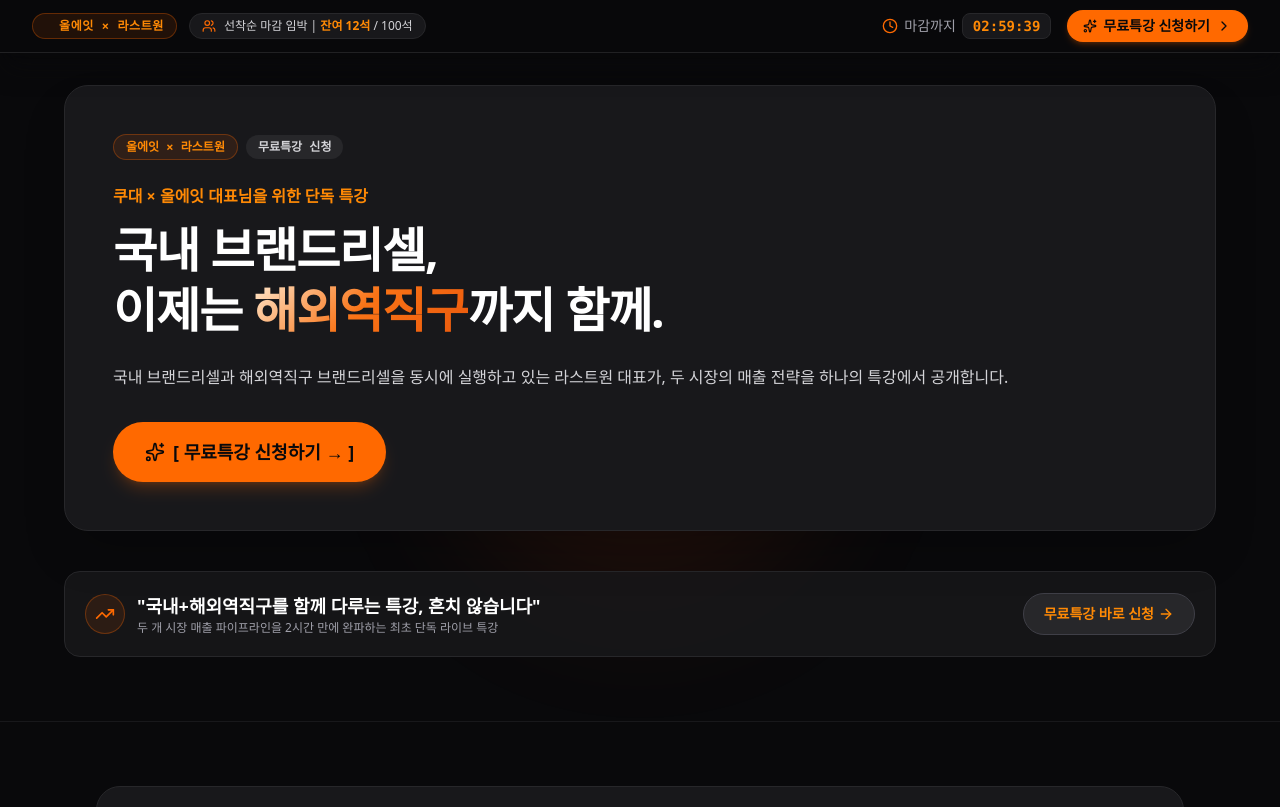
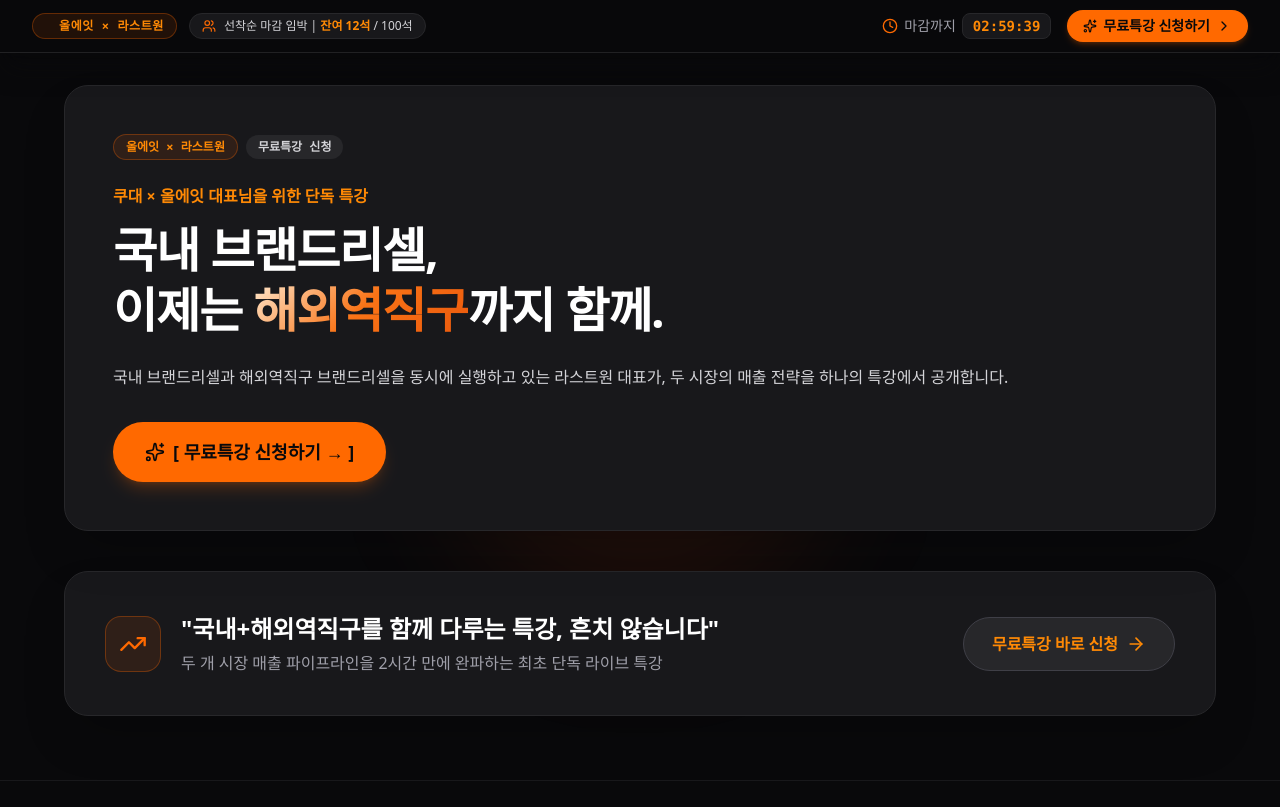
Before and after one commit to kwang-sung/ALL8_PR, a React (Vite) app in the folder lastone/: page / in a window 1280 px wide. Shown: the top 807 px of the page. Built offline with nearby package versions, Linux system fonts and the light colour scheme.

Commit message:
fix(lastone): 서브 히어로 배너 카드 사이즈 스텝 카드 수준으로 확대
Co-Authored-By: Claude Sonnet 4.6 <noreply@anthropic.com>

```diff
--- a/lastone/src/components/HeroSection.tsx
+++ b/lastone/src/components/HeroSection.tsx
@@ -63,16 +63,16 @@ export const HeroSection: React.FC<HeroSectionProps> = ({ onApplyClick }) => {
         </div>
 
         {/* Sub Hero Banner */}
-        <div className="p-5 rounded-2xl bg-zinc-900/80 border border-zinc-800 text-center flex flex-col sm:flex-row items-center justify-between gap-4">
-          <div className="flex items-center gap-3 text-left">
-            <div className="w-10 h-10 rounded-full bg-orange-500/10 border border-orange-500/30 flex items-center justify-center text-orange-500 shrink-0">
-              <TrendingUp className="w-5 h-5" />
+        <div className="p-8 sm:p-10 rounded-3xl bg-zinc-900 border border-zinc-800 shadow-2xl flex flex-col sm:flex-row items-center justify-between gap-6">
+          <div className="flex items-center gap-5 text-left">
+            <div className="w-14 h-14 rounded-2xl bg-orange-500/10 border border-orange-500/30 flex items-center justify-center text-orange-500 shrink-0">
+              <TrendingUp className="w-7 h-7" />
             </div>
-            <div>
-              <h3 className="text-white font-bold text-base sm:text-lg">
+            <div className="space-y-1.5">
+              <h3 className="text-white font-black text-xl sm:text-2xl leading-snug">
                 "국내+해외역직구를 함께 다루는 특강, 흔치 않습니다"
               </h3>
-              <p className="text-zinc-400 text-xs">
+              <p className="text-zinc-400 text-sm sm:text-base">
                 두 개 시장 매출 파이프라인을 2시간 만에 완파하는 최초 단독 라이브 특강
               </p>
             </div>
@@ -82,10 +82,10 @@ export const HeroSection: React.FC<HeroSectionProps> = ({ onApplyClick }) => {
             href="https://open.kakao.com/o/gKWnrBDg"
             target="_blank"
             rel="noopener noreferrer"
-            className="px-5 py-2.5 rounded-full bg-zinc-800 hover:bg-zinc-700 text-orange-400 font-bold text-xs sm:text-sm border border-zinc-700 transition-all shrink-0 cursor-pointer inline-flex items-center gap-1"
+            className="px-7 py-3.5 rounded-full bg-zinc-800 hover:bg-zinc-700 text-orange-400 font-bold text-sm sm:text-base border border-zinc-700 transition-all shrink-0 cursor-pointer inline-flex items-center gap-2"
           >
             <span>무료특강 바로 신청</span>
-            <ArrowRight className="w-4 h-4" />
+            <ArrowRight className="w-5 h-5" />
           </a>
         </div>
 
```
